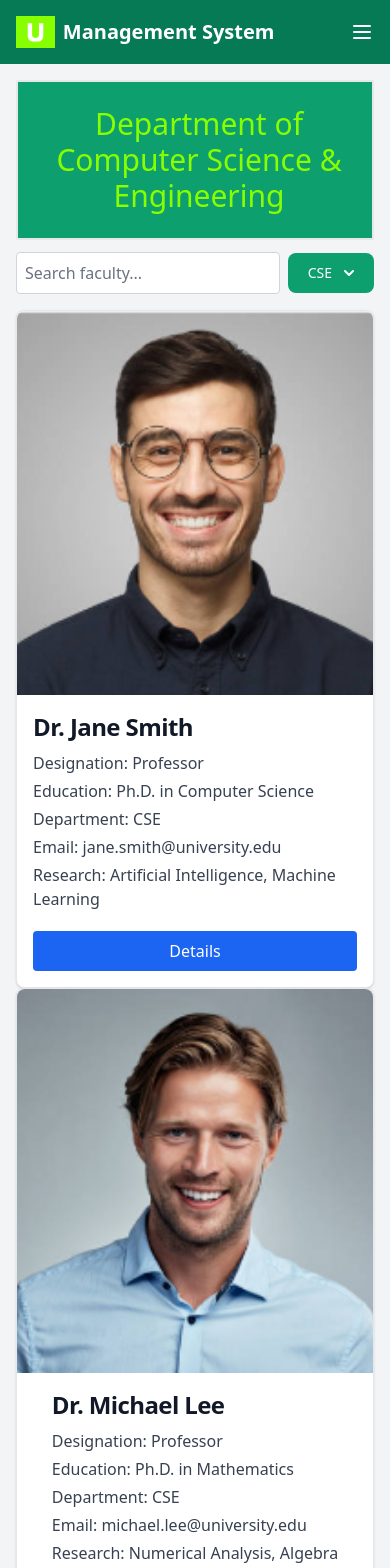
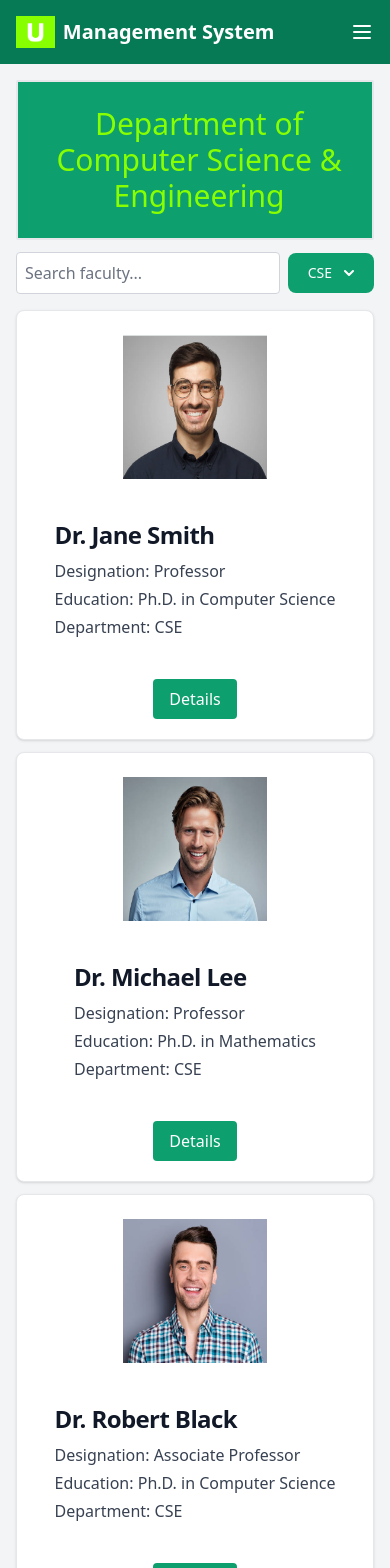
Before and after one commit to rashedevs/university-management-system, a React (Vite) app: page /faculty in a window 390 px wide. Shown: the top 1568 px of the page. Built offline with nearby package versions, Linux system fonts and the light colour scheme.

Commit message:
Fixed faculty card responsiveness issue

```diff
--- a/src/components/reusable/FacultyCard.jsx
+++ b/src/components/reusable/FacultyCard.jsx
@@ -11,13 +11,14 @@ const FacultyCard = ({
   onDetailsClick,
 }) => {
   return (
-    <div className="flex flex-col items-center bg-white border border-gray-200 rounded-lg shadow md:flex-row md:max-w-full hover:bg-gray-100 dark:border-gray-700 dark:bg-gray-800 dark:hover:bg-gray-700 w-full">
+    <div className="flex flex-col md:flex-row my-3 text-center items-center justify-between bg-white border border-gray-200 rounded-lg shadow dark:border-gray-700 dark:bg-gray-800 dark:hover:bg-gray-700 w-full">
       <img
-        className="object-cover w-full rounded-t-lg h-96 md:h-auto md:w-48 md:rounded-none md:rounded-s-lg"
+        className="p-6 w-48 h-48 rounded-lg md:h-auto md:w-48 md:rounded-none md:rounded-s-lg"
         src={imageUrl}
         alt={name}
       />
-      <div className="flex flex-col justify-between p-4 leading-normal">
+
+      <div className="flex flex-col items-start justify-center p-4 leading-normal md:flex-grow md:ml-4">
         <h5 className="mb-2 text-2xl font-bold tracking-tight text-gray-900 dark:text-white">
           {name}
         </h5>
@@ -30,15 +31,12 @@ const FacultyCard = ({
         <p className="mb-1 font-medium text-gray-700 dark:text-gray-400">
           Department: {department}
         </p>
-        <p className="mb-1 font-medium text-gray-700 dark:text-gray-400">
-          Email: {email}
-        </p>
-        <p className="mb-3 font-normal text-gray-700 dark:text-gray-400">
-          Research: {research}
-        </p>
+      </div>
+
+      <div className="flex items-center justify-center md:ml-auto md:mr-4">
         <button
           onClick={onDetailsClick}
-          className="mt-2 px-4 py-2 bg-blue-600 text-white rounded hover:bg-blue-700"
+          className="px-4 m-5 py-2 bg-green-500 text-white rounded hover:bg-green-600 focus:ring-1 focus:outline-none"
         >
           Details
         </button>
--- a/src/data/faculty.json
+++ b/src/data/faculty.json
@@ -55,7 +55,7 @@
     "id": 5,
     "name": "Dr. Emily Green",
     "designation": "Assistant Professor",
-    "education": "M.Sc. in Information Technology",
+    "education": "M.Sc. in IT",
     "department": "CSE",
     "email": "emily.green@university.edu",
     "research": "Cybersecurity, Network Security",
@@ -68,7 +68,7 @@
     "id": 6,
     "name": "Dr. Sarah Brown",
     "designation": "Lecturer",
-    "education": "M.Sc. in Software Engineering",
+    "education": "M.Sc. in SWE",
     "department": "CSE",
     "email": "sarah.brown@university.edu",
     "research": "Agile Development, Software Testing",
@@ -81,7 +81,7 @@
     "id": 7,
     "name": "Dr. Henry Wilson",
     "designation": "Professor",
-    "education": "Ph.D. in Electrical Engineering",
+    "education": "Ph.D. in EEE",
     "department": "EEE",
     "email": "henry.wilson@university.edu",
     "research": "Renewable Energy, Power Systems",
@@ -93,7 +93,7 @@
   {
     "id": 8,
     "name": "Dr. Lisa Thompson",
-    "designation": "Associate Professor",
+    "designation": "Professor",
     "education": "Ph.D. in Electronics",
     "department": "EEE",
     "email": "lisa.thompson@university.edu",
@@ -107,7 +107,7 @@
     "id": 9,
     "name": "Dr. Michael Johnson",
     "designation": "Assistant Professor",
-    "education": "M.Sc. in Electrical Engineering",
+    "education": "M.Sc. in EEE",
     "department": "EEE",
     "email": "michael.johnson@university.edu",
     "research": "Signal Processing, Telecommunications",
@@ -145,7 +145,7 @@
   {
     "id": 12,
     "name": "Dr. Matthew White",
-    "designation": "Professor",
+    "designation": "Lecturer",
     "education": "Ph.D. in Power Systems",
     "department": "EEE",
     "email": "matthew.white@university.edu",
@@ -159,7 +159,7 @@
     "id": 13,
     "name": "Dr. Julia Taylor",
     "designation": "Professor",
-    "education": "Ph.D. in Mechanical Engineering",
+    "education": "Ph.D. in Mechanical Eng.",
     "department": "ME",
     "email": "julia.taylor@university.edu",
     "research": "Thermodynamics, Fluid Mechanics",
@@ -172,7 +172,7 @@
     "id": 14,
     "name": "Dr. Alex Smith",
     "designation": "Professor",
-    "education": "Ph.D. in Mechanical Engineering",
+    "education": "Ph.D. in Mechanical Eng.",
     "department": "ME",
     "email": "alex.smith@university.edu",
     "research": "Manufacturing Processes, Robotics",
@@ -185,7 +185,7 @@
     "id": 15,
     "name": "Dr. Nancy Williams",
     "designation": "Assistant Professor",
-    "education": "M.Sc. in Mechanical Engineering",
+    "education": "M.Sc. in Mechanical Eng.",
     "department": "ME",
     "email": "nancy.williams@university.edu",
     "research": "Material Science, Composite Materials",
@@ -211,7 +211,7 @@
     "id": 17,
     "name": "Dr. Patricia Johnson",
     "designation": "Lecturer",
-    "education": "M.Sc. in Mechanical Engineering",
+    "education": "M.Sc. in Mechanical Eng.",
     "department": "ME",
     "email": "patricia.johnson@university.edu",
     "research": "Design Engineering, CAD",
@@ -223,8 +223,8 @@
   {
     "id": 18,
     "name": "Dr. William Brown",
-    "designation": "Professor",
-    "education": "Ph.D. in Civil Engineering",
+    "designation": "Lecturer",
+    "education": "Ph.D. in Mechatronics",
     "department": "ME",
     "email": "william.brown@university.edu",
     "research": "Particle Engineering, Geotechnical Engineering",
@@ -236,8 +236,8 @@
   {
     "id": 19,
     "name": "Dr. John Kenedy",
-    "designation": "Associate Professor",
-    "education": "Ph.D. in Environmental Engineering",
+    "designation": "Professor",
+    "education": "Ph.D. in Environmental Eng.",
     "department": "CE",
     "email": "john.kenedy@university.edu",
     "research": "Sustainable Development, Water Resources",
@@ -249,8 +249,8 @@
   {
     "id": 20,
     "name": "Dr. Ethan Davis",
-    "designation": "Assistant Professor",
-    "education": "M.Sc. in Civil Engineering",
+    "designation": "Professor",
+    "education": "Ph.D. in Civil Engineering",
     "department": "CE",
     "email": "ethan.davis@university.edu",
     "research": "Construction Management, Project Management",
@@ -263,7 +263,7 @@
     "id": 21,
     "name": "Dr. Micheal Hard",
     "designation": "Assistant Professor",
-    "education": "M.Sc. in Structural Engineering",
+    "education": "M.Sc. in Structural Eng.",
     "department": "CE",
     "email": "micheal.hard@university.edu",
     "research": "Bridge Engineering, Structural Dynamics",
@@ -275,8 +275,8 @@
   {
     "id": 22,
     "name": "Dr. Grace Lee",
-    "designation": "Lecturer",
-    "education": "M.Sc. in Transportation Engineering",
+    "designation": "Assistant Professor",
+    "education": "M.Sc. in Transportation Eng.",
     "department": "CE",
     "email": "grace.lee@university.edu",
     "research": "Traffic Engineering, Transportation Planning",
@@ -288,7 +288,7 @@
   {
     "id": 23,
     "name": "Dr. James Wilson",
-    "designation": "Professor",
+    "designation": "Lecturer",
     "education": "Ph.D. in Civil Engineering",
     "department": "CE",
     "email": "james.wilson@university.edu",
@@ -301,8 +301,8 @@
   {
     "id": 24,
     "name": "Dr. Andrew Miller",
-    "designation": "Associate Professor",
-    "education": "Ph.D. in Structural Engineering",
+    "designation": "Lecturer",
+    "education": "Ph.D. in Structural Eng.",
     "department": "CE",
     "email": "andrew.miller@university.edu",
     "research": "Structural Analysis, Materials Testing",
```
